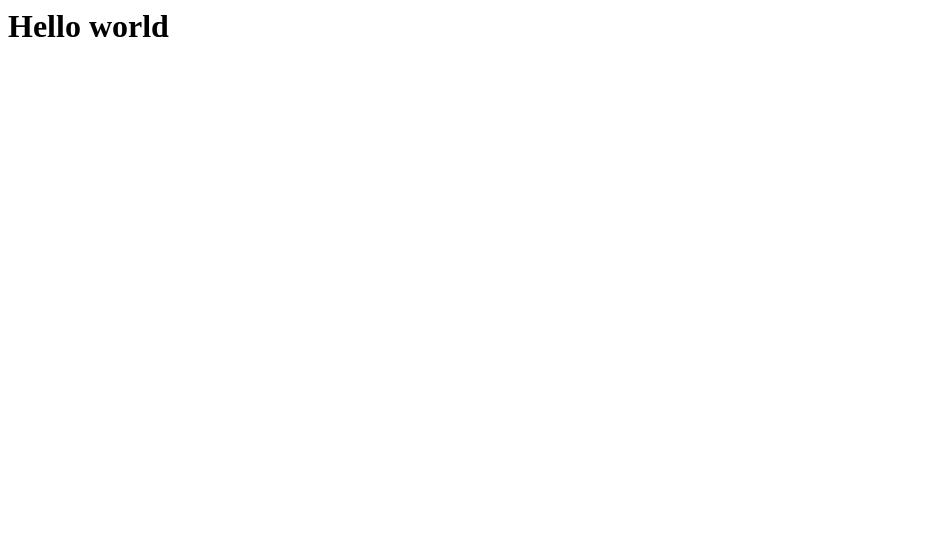
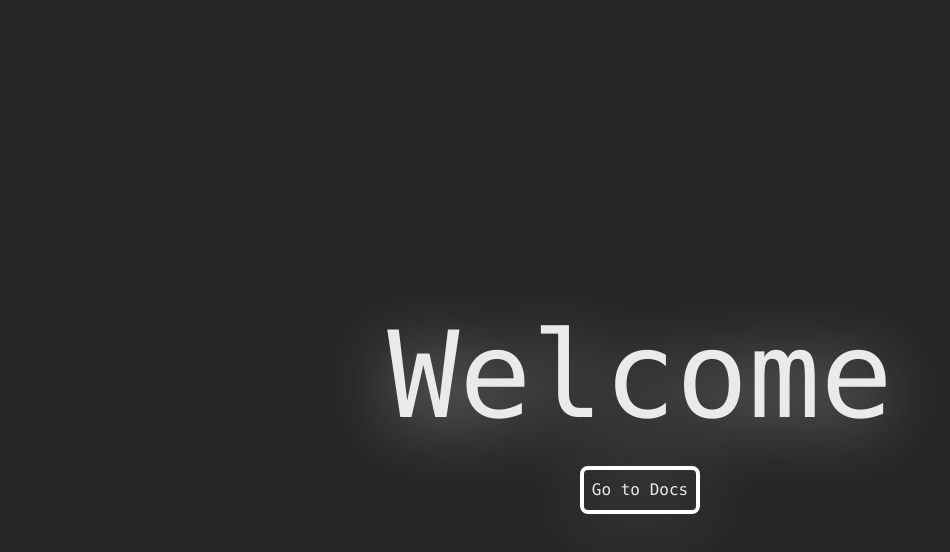
Before and after one commit to RomySaputraSihananda/cek-rekening, a website: page src/public/index.html in a window 1280 px wide. Shown: the whole page, without its empty margins (0-950 px from the left). Drawn offline with nearby package versions, Linux system fonts and the light colour scheme.

Commit message:
add index.html

```diff
--- a/src/public/index.html
+++ b/src/public/index.html
@@ -1 +1,33 @@
-<h1>Hello world</h1>
+<!DOCTYPE html>
+<html lang="en">
+  <head>
+    <meta charset="UTF-8" />
+    <meta name="viewport" content="width=device-width, initial-scale=1.0" />
+    <title>Document</title>
+    <script src="https://cdn.tailwindcss.com"></script>
+    <script>
+      const redirect = () => {
+        window.location.replace(window.location + "docs");
+      };
+    </script>
+  </head>
+  <body>
+    <div
+      class="w-screen h-screen bg-[#252525] text-[#eaeaea] grid place-items-center"
+    >
+      <div class="flex flex-col items-center">
+        <h1
+          class="text-[80px] md:text-[120px] font-mono drop-shadow-[0_10px_35px_rgba(255,255,255,0.5)] hover:drop-shadow-[0_10px_35px_rgba(255,255,255,0.9)] trantition duration-300"
+        >
+          Welcome
+        </h1>
+        <button
+          onclick="redirect()"
+          class="px-2 py-2 border-4 border-white w-fit rounded-lg font-mono drop-shadow-[0_10px_35px_rgba(255,255,255,0.5)] hover:drop-shadow-[0_10px_35px_rgba(255,255,255,0.9)] trantition duration-300"
+        >
+          Go to Docs
+        </button>
+      </div>
+    </div>
+  </body>
+</html>
```
